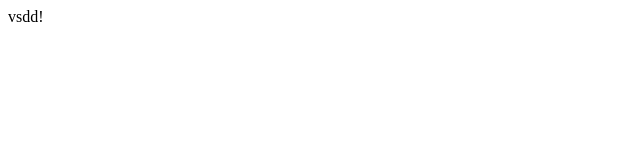
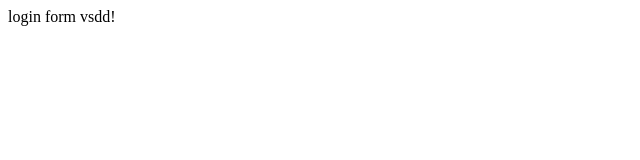
Before and after one commit to issabella988/myapp, a plain HTML site: page index.html in a window 1280 px wide. Shown: the full height of the page, 0-640 px from the left. Drawn offline with Linux system fonts and the light colour scheme.

Commit message:
login form

```diff
--- /dev/null
+++ b/dir2/app2.js
@@ -0,0 +1 @@
+console.log('2');
--- a/index.html
+++ b/index.html
@@ -3,7 +3,7 @@
   <title> pl </title>
 
 
-
+login form
 <body>
   vsdd!
   </body>
```
Also changed, not shown: login.html (added, +3 -0 lines), log.txt (added).
